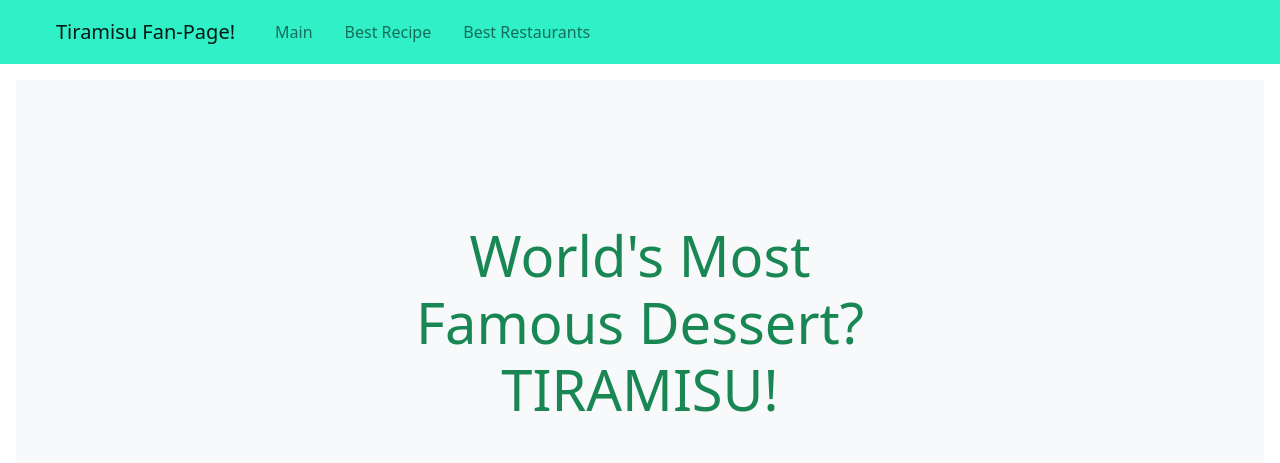
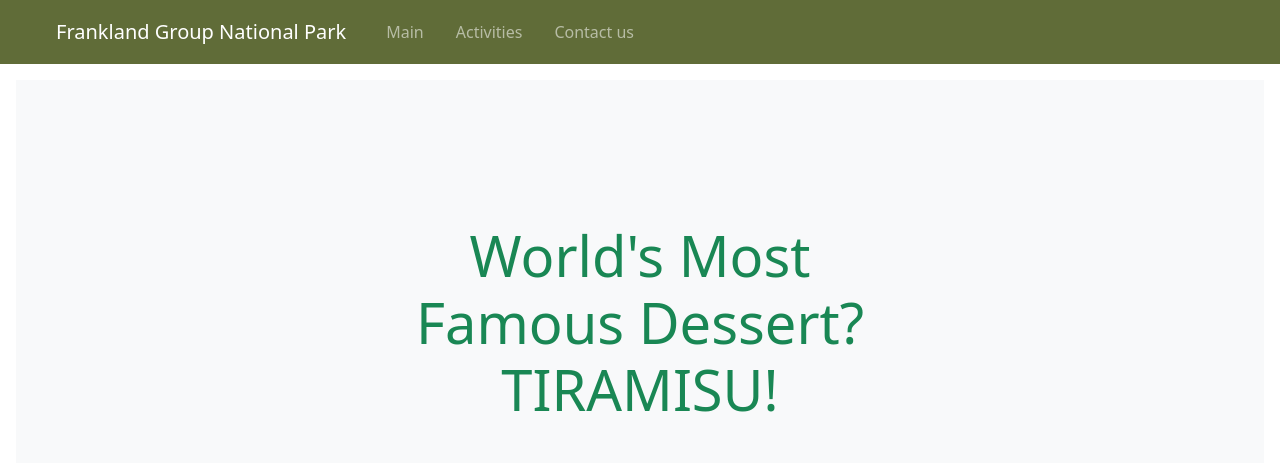
Before and after one commit to Shavvimal/Frankland_Group_National_Park, a plain HTML site: page index.html in a window 1280 px wide. Shown: the top 463 px of the page. Drawn offline with nearby package versions, Linux system fonts and the light colour scheme.

Commit message:
added Nav Bar

```diff
--- a/index.html
+++ b/index.html
@@ -21,9 +21,9 @@
 
 
     <nav
-      class="py-1 px-5 navbar navbar-expand-lg navbar-light sticky-top navbgcol1">
-      <span class="navbar-brand p-2 full-text">Tiramisu Fan-Page!</span>
-      <span class=" navbar-brand p-2 short-text">Mobile Fan-Page!</span>
+      class="py-1 px-5 navbar navbar-expand-lg navbar-dark sticky-top navbgcol1">
+      <span class="navbar-brand p-2 full-text">Frankland Group National Park</span>
+      <span class=" navbar-brand p-2 short-text">FGNP</span>
       <button
         class="navbar-toggler"
         type="button"
@@ -39,13 +39,13 @@
       <div class="collapse navbar-collapse" id="navbarText">
         <ul class="navbar-nav mr-auto">
           <li class="nav-item active m-2">
-            <a class="nav-link" href="index.html">Main </a>
+            <a class="nav-link" href="index.html">Main</a>
           </li>
           <li class="nav-item m-2">
-            <a class="nav-link" href="recipe.html">Best Recipe</a>
+            <a class="nav-link" href="Activities.html">Activities</a>
           </li>
           <li class="nav-item m-2">
-            <a class="nav-link" href="restaurants.html">Best Restaurants</a>
+            <a class="nav-link" href="Contact.html">Contact us</a>
           </li>
         </ul>
       </div>
--- a/style.css
+++ b/style.css
@@ -1,5 +1,5 @@
 .navbgcol1 {
-    background-color: #2ff0c6;
+    background-color: #606C38;
 }
 
 .short-text { display: none; }
```
Also changed, not shown: Activities.html (+7 -9 lines), Contact.html (+8 -9 lines).
